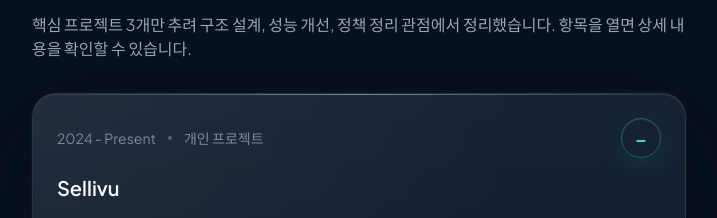
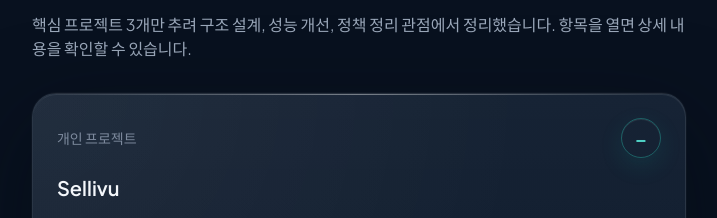
Before and after one commit to geonu98/geonu98.github.io, a React (Vite) app: page / in a window 1280 px wide. Shown: the part 1249-1467 px from the top of the page, without its empty margins (546-1263 px from the left). Built offline with nearby package versions, Linux system fonts and the light colour scheme.

Commit message:
Remove project dates from cards

```diff
--- a/src/components/ProjectAccordion.tsx
+++ b/src/components/ProjectAccordion.tsx
@@ -71,8 +71,6 @@ export const ProjectAccordion = ({
         <div className="space-y-4">
           <div className="flex flex-wrap items-center justify-between gap-4 text-sm text-ink-300">
             <div className="flex flex-wrap items-center gap-3">
-              <span>{project.period}</span>
-              <span className="h-1 w-1 rounded-full bg-ink-300/60" />
               <span>{project.type}</span>
             </div>
             <span className="flex h-10 w-10 shrink-0 items-center justify-center rounded-full border border-accent-500/35 bg-accent-500/18 text-xl font-semibold text-accent-400 shadow-[0_8px_24px_rgba(20,184,166,0.12),inset_0_1px_0_rgba(255,255,255,0.08)] transition group-hover:border-accent-500/60 group-hover:bg-accent-500/24 group-hover:text-ink-50">
```
